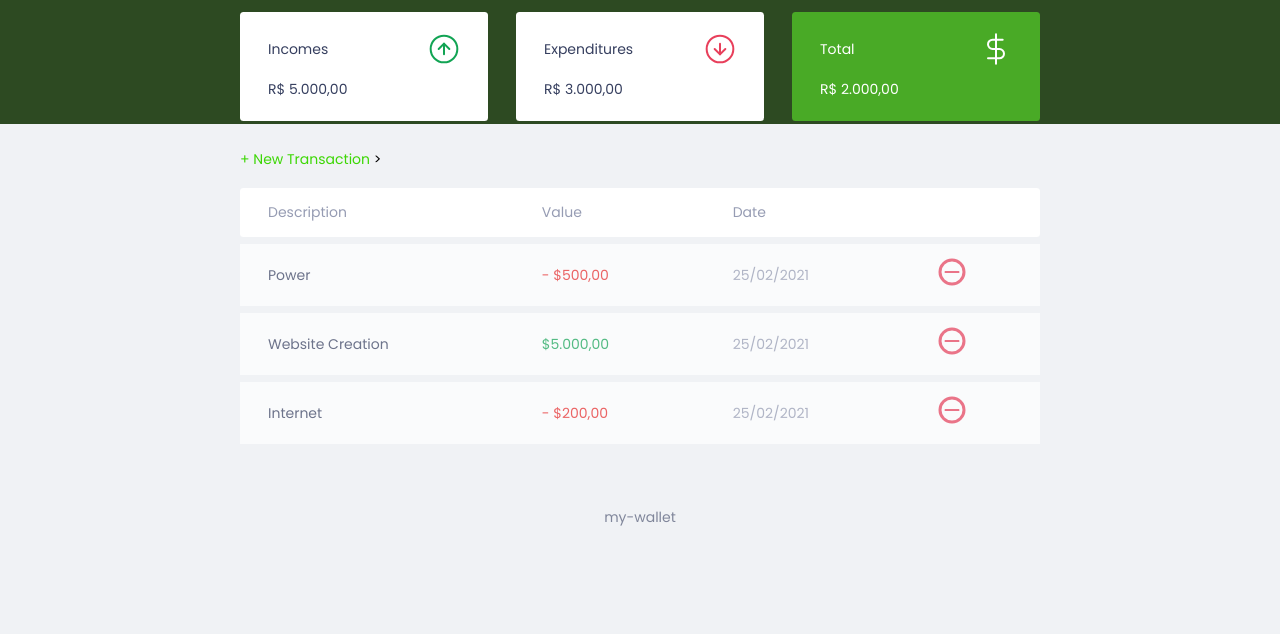
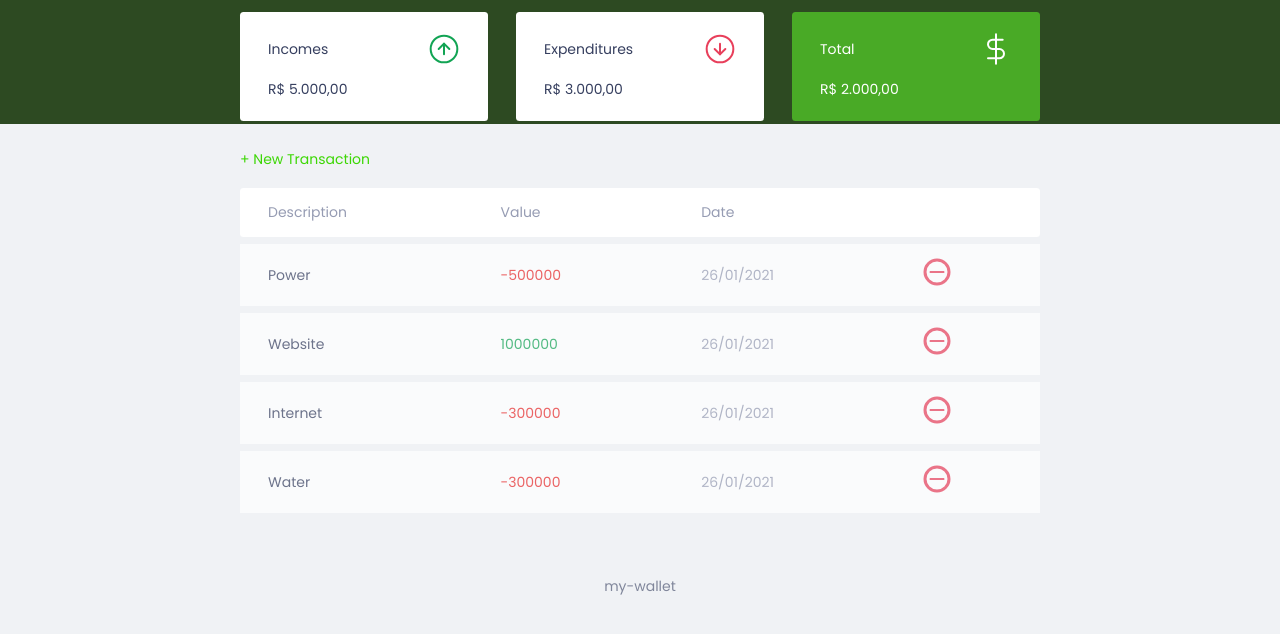
Before and after one commit to victor-cleber/MyWallet, a plain HTML site: page index.html in a window 1280 px wide. Shown: the part 74-708 px from the top of the page. Drawn offline with Linux system fonts and the light colour scheme.

Commit message:
loading transactions on table through JavaScript

```diff
--- a/index.html
+++ b/index.html
@@ -15,7 +15,6 @@
 </head>
 
 <body>
-    <script src="wallet.js"></script>
     <header>
         <img src="./assets/logo.svg" alt="Logo My-wallet">
     </header>
@@ -55,30 +54,7 @@
                     </tr>
                 </thead>
                 <tbody>
-                    <tr>
-                        <td class="description">Power</td>
-                        <td class="expense">- $500,00</td>
-                        <td class="date">25/02/2021</td>
-                        <td>
-                            <img src="./assets/minus.svg" alt="Remove transaction">
-                        </td>
-                    </tr>
-                    <tr>
-                        <td class="description">Website Creation</td>
-                        <td class="income">$5.000,00</td>
-                        <td class="date">25/02/2021</td>
-                        <td>
-                            <img src="./assets/minus.svg" alt="Remove transaction">
-                        </td>>
-                    </tr>
-                    <tr>
-                        <td class="description">Internet</td>
-                        <td class="expense">- $200,00</td>
-                        <td class="date">25/02/2021</td>
-                        <td>
-                            <img src="./assets/minus.svg" alt="Remove transaction">
-                        </td>
-                    </tr>
+
                 </tbody>
             </table>
         </section>
@@ -113,6 +89,7 @@
     <footer>
         <p>my-wallet</p>
     </footer>
+    <script src="wallet.js"></script>
 </body>
 
 </html>
--- a/wallet.js
+++ b/wallet.js
@@ -14,3 +14,77 @@ const Modal = {
             .classList.remove('active');
     }
 }
+
+const transactions = [{
+        id:1,
+        description:'Power',
+        amount: -500000,
+        date: '26/01/2021'
+    },
+    {
+        id: 2,
+        description:'Website',
+        amount: 1000000,
+        date: '26/01/2021'
+    },
+    {
+        id: 3,
+        description:'Internet',
+        amount: -300000,
+        date: '26/01/2021'
+    },
+    {
+        id: 4,
+        description:'Water',
+        amount: -300000,
+        date: '26/01/2021'
+    }
+
+]
+
+const Transaction = {
+    incomes(){
+        //sum incomes
+    },
+    expenses(){
+        //sum expenses
+    },
+    total(){
+        //incomes - expenses
+    }
+}
+
+const Utils = {
+    formatCurrency(value){
+        const signal = Number(value) < 0 ? "-" : ""
+    }
+}
+//Show transactions in HTML
+const DOM = {
+    transactionsContainer: document.querySelector('#data-table tbody'),
+    addTransaction(transaction, index){
+
+        const tr = document.createElement('tr')
+        tr.innerHTML= DOM.innerHTMLtransaction(transaction)
+        DOM.transactionsContainer.appendChild(tr)
+    },
+    innerHTMLtransaction(transaction){
+        const CSSClass = transaction.amount > 0 ? "income":"expense"
+        const amount = Utils.formatCurrency(transaction.amount)
+        const html = `
+        <td class="description">${transaction.description}</td>
+        <td class="${CSSClass}">${transaction.amount}</td>
+        <td class="date">${transaction.date}</td>
+        <td>
+            <img src="./assets/minus.svg" alt="Remove transaction">
+        </td>
+    `
+    return html
+    }
+
+}
+
+//method from collections object
+transactions.forEach(function(transaction){
+    DOM.addTransaction(transaction)
+})
```
